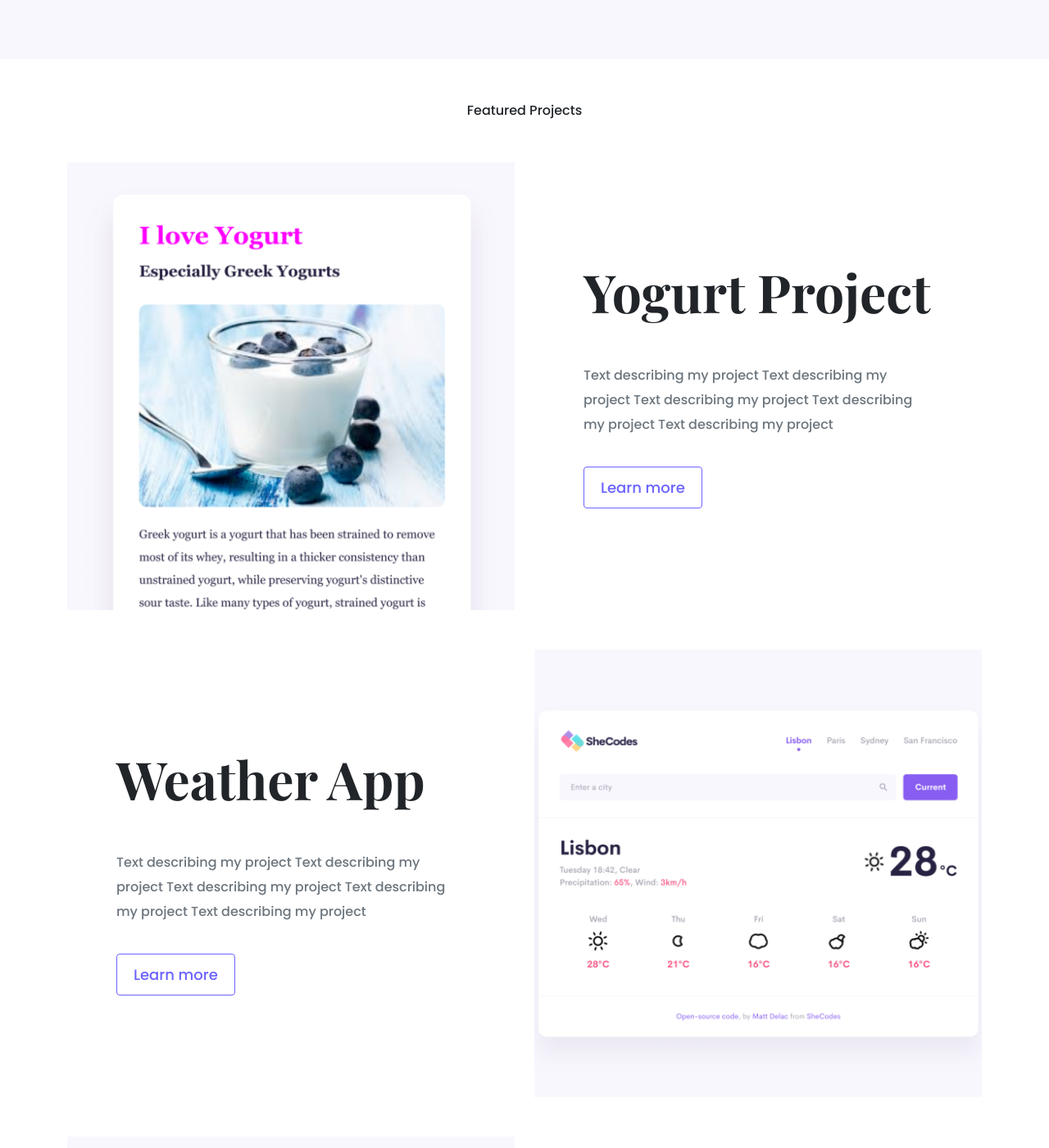
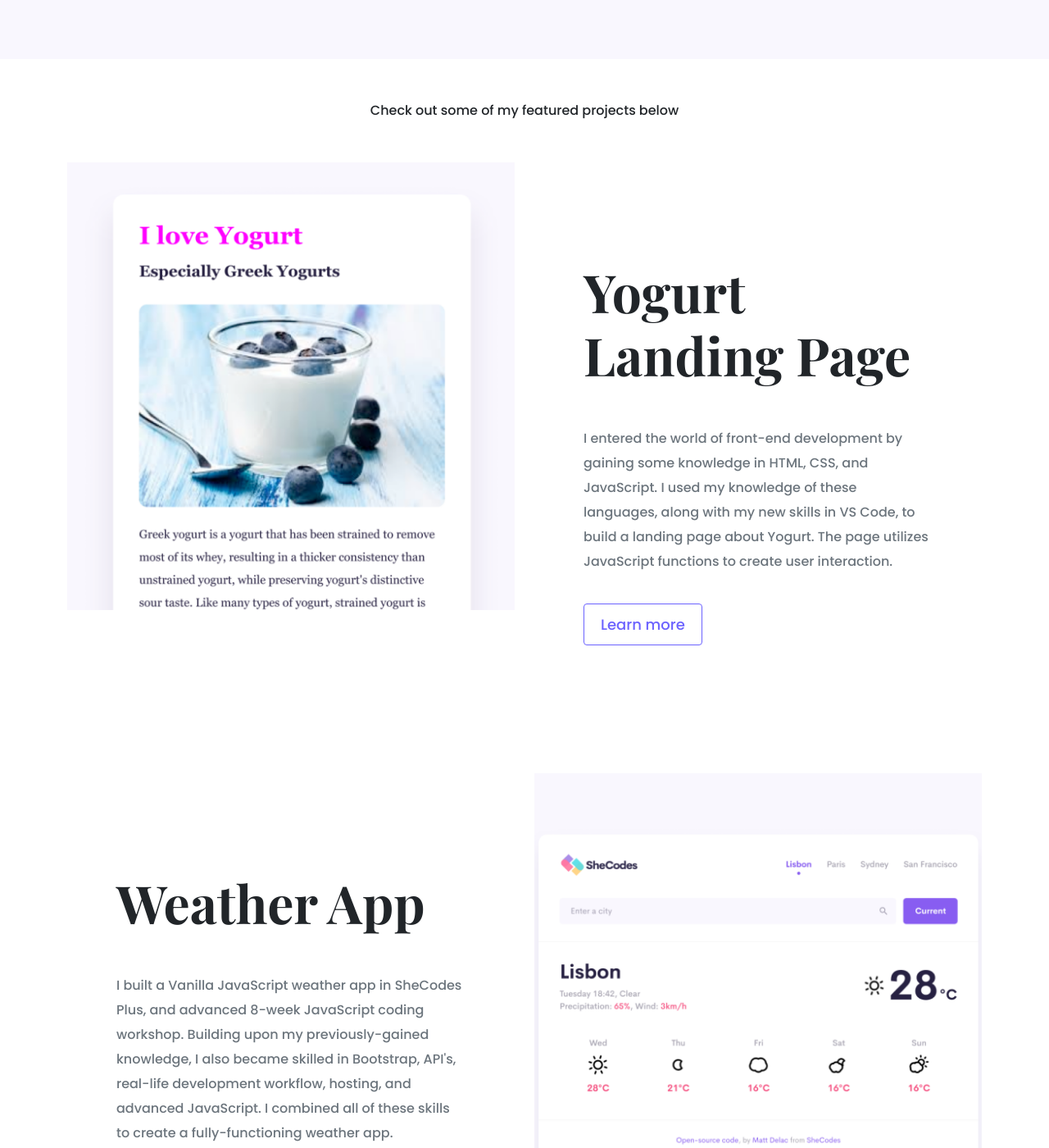
Before and after one commit to Keilikvist/Portfolio-project, a plain HTML site: page index.html in a window 1280 px wide. Shown: the part 520-1920 px from the top of the page at 82% size. Drawn offline with nearby package versions, Linux system fonts and the light colour scheme.

Commit message:
Added project descriptions and about me info

```diff
--- a/index.html
+++ b/index.html
@@ -53,7 +53,7 @@
       <div>
       <a href="/contact.html" class="btn btn-branding" title="Contact Kayleigh">Contact me</a></div>
     </div>
-    <p class="text-center m-5">Featured Projects</p>
+    <p class="text-center m-5">Check out some of my featured projects below</p>
     <div class="container">
       <div class="row mb-5">
         <div class="col d-none d-lg-block">
@@ -61,8 +61,8 @@
         </div>
         <div class="col-6">
           <div class="project-description">
-          <h2 class="mb-5">Yogurt Project</h2>
-          <p class="mb-5 text-muted">Text describing my project Text describing my project Text describing my project Text describing my project Text describing my project</p>
+          <h2 class="mb-5">Yogurt Landing Page</h2>
+          <p class="mb-5 text-muted">I entered the world of front-end development by gaining some knowledge in HTML, CSS, and JavaScript.  I used my knowledge of these languages, along with my new skills in VS Code, to build a landing page about Yogurt.  The page utilizes JavaScript functions to create user interaction.</p>
           <a href="/work.html" class="but btn-branding-outline">Learn more</a>
           </div>
         </div>
@@ -71,7 +71,7 @@
           <div class="col-6">
             <div class="project-description">
           <h2 class="mb-5">Weather App</h2>
-          <p class="mb-5 text-muted">Text describing my project Text describing my project Text describing my project Text describing my project Text describing my project</p>
+          <p class="mb-5 text-muted">I built a Vanilla JavaScript weather app in SheCodes Plus, and advanced 8-week JavaScript coding workshop.  Building upon my previously-gained knowledge, I also became skilled in Bootstrap, API's, real-life development workflow, hosting, and advanced JavaScript.  I combined all of these skills to create a fully-functioning weather app.</p>
           <a href="/work.html" class="but btn-branding-outline">Learn more</a>
           </div>
           </div>
@@ -86,7 +86,7 @@
         <div class="col-6">
           <div class="project-description">
           <h2 class="mb-5">Dictionary App</h2>
-          <p class="mb-5 text-muted">Text describing my project Text describing my project Text describing my project Text describing my project Text describing my project</p>
+          <p class="mb-5 text-muted">I immersed myself in React development in SheCodes React.  I used my knowledge of this highly-demanded framework to build a working dictionary app incorporating coding best practices, along with the most popular tools and technologies.</p>
           <a href="/work.html" class="but btn-branding-outline">Learn more</a>
           </div>
         </div>
```
Also changed, not shown: about.html (+1 -4 lines).
